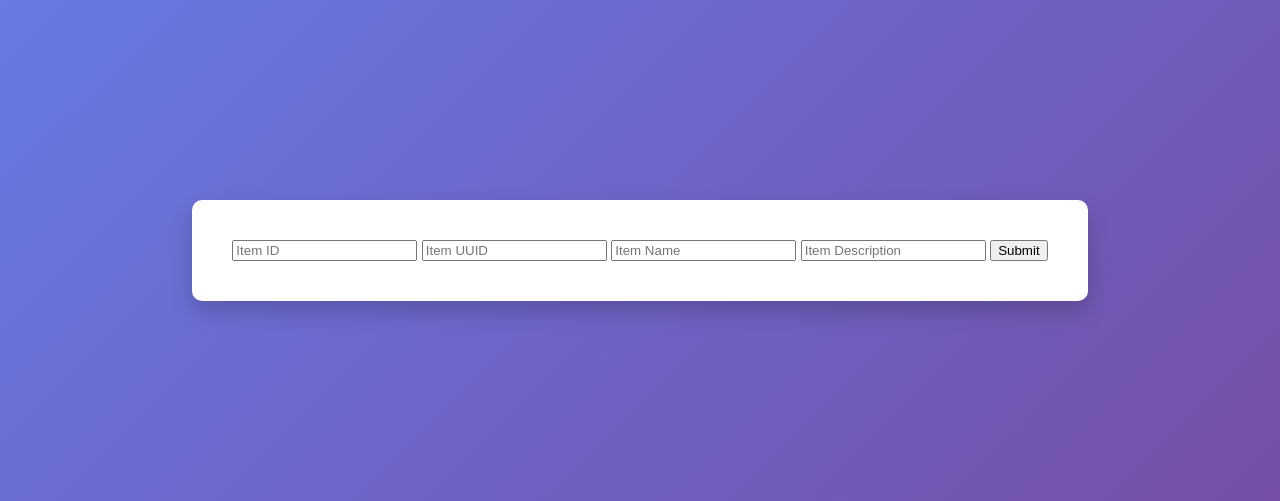
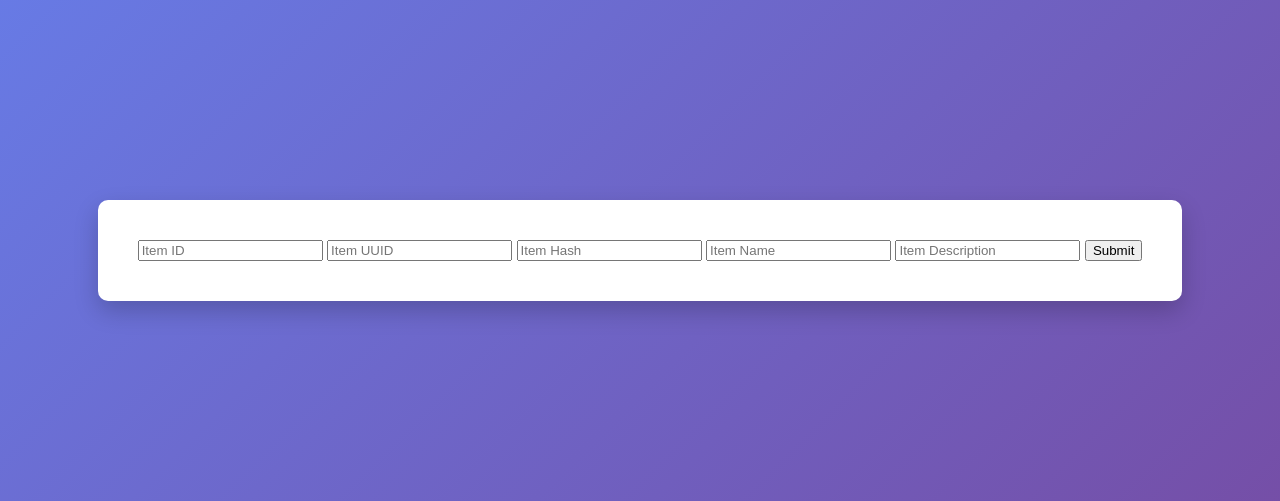
Before and after one commit to pranjalb21/flask-project, a Flask app: page /todo in a window 1280 px wide. Shown: the part 150-651 px from the top of the page. Run offline with Flask 3, Linux system fonts and the light colour scheme.

Commit message:
Added Item Hash field

```diff
--- a/frontend/templates/todo.html
+++ b/frontend/templates/todo.html
@@ -37,6 +37,7 @@
         <form action="/submit_todo" method="POST">
             <input type="text" name="item_id" placeholder="Item ID" required>
             <input type="text" name="item_uuid" placeholder="Item UUID" required>
+            <input type="text" name="item_hash" placeholder="Item Hash" required>
             <input type="text" name="item_name" placeholder="Item Name" required>
             <input type="text" name="item_description" placeholder="Item Description" required>
             <button type="submit">Submit</button>
```
